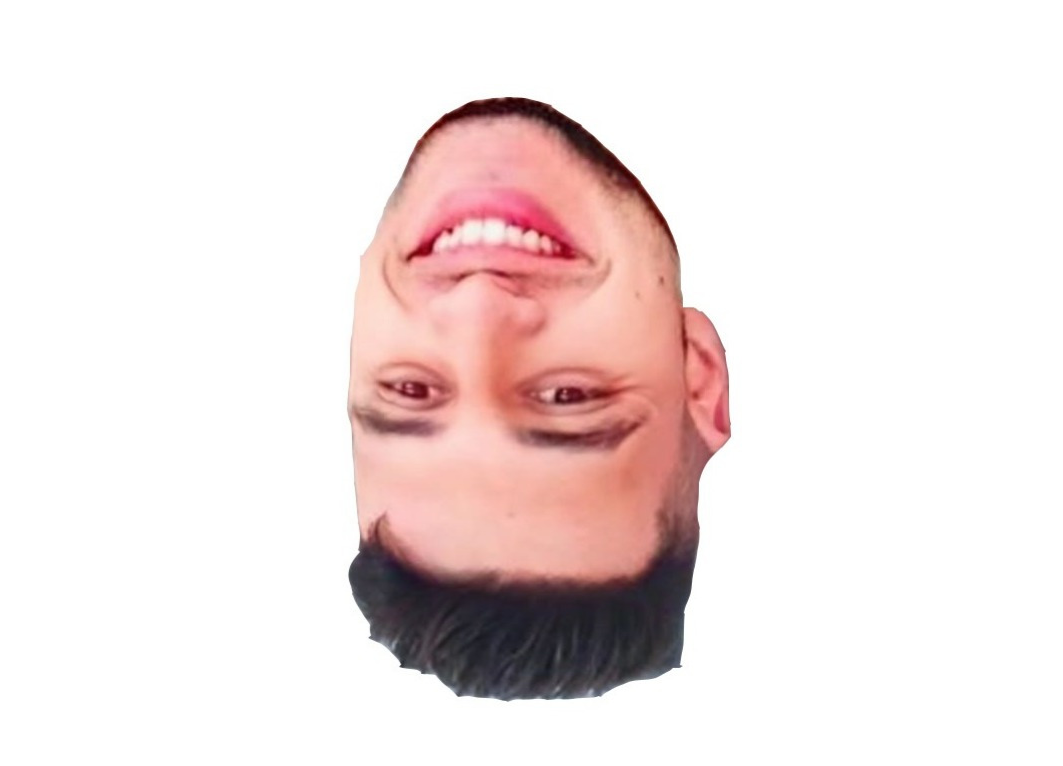
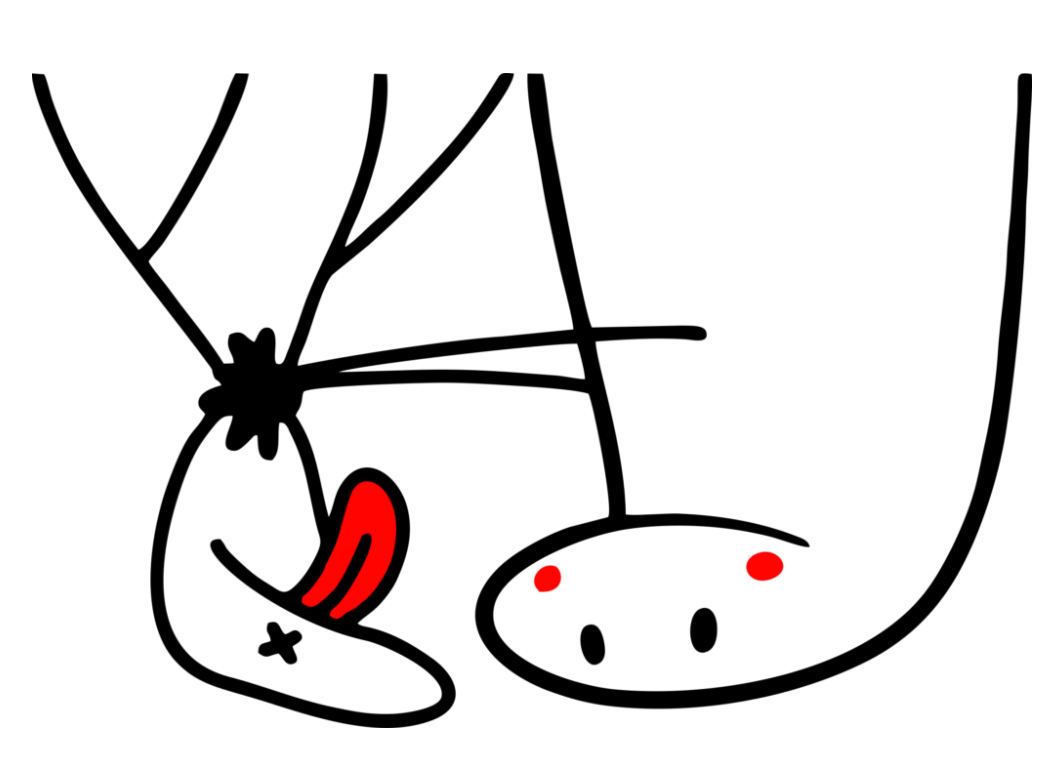
Before and after one commit to almeidakhaue/mygithub, a plain HTML site: page index.html in a window 1280 px wide. Shown: the whole page, without its empty margins (108-1171 px from the left). Drawn offline with nearby package versions, Linux system fonts and the light colour scheme.

Commit message:
Mensagem do commit

```diff
--- a/index.html
+++ b/index.html
@@ -18,7 +18,7 @@
 
     <div class="h-100 d-flex align-items-center justify-content-center">
         <a href="./readme.html">
-            <img id="img" src="img/cabeca.jpg">
+            <img id="img" src="img/flork.png">
         </a>
 
     </div>
```
Also changed, not shown: img/cabeca.jpg (deleted), img/flork.png (added).
